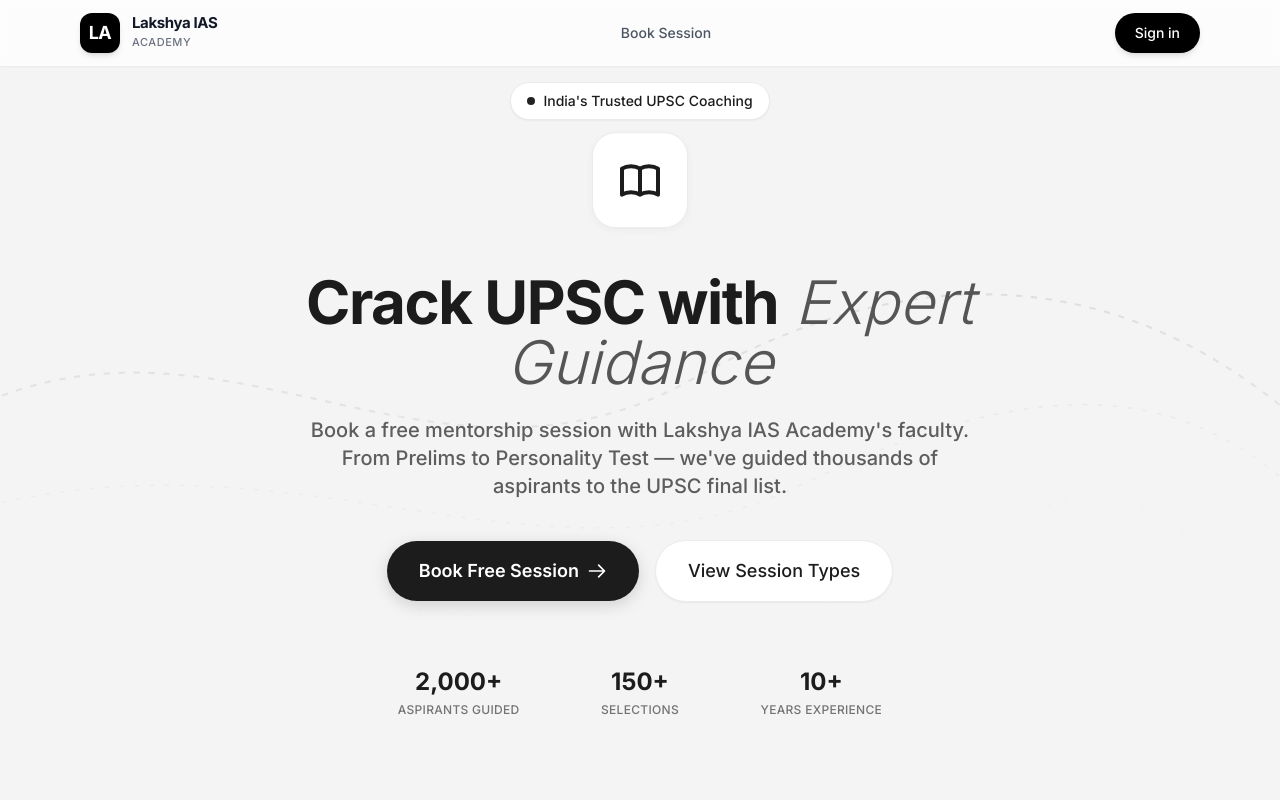
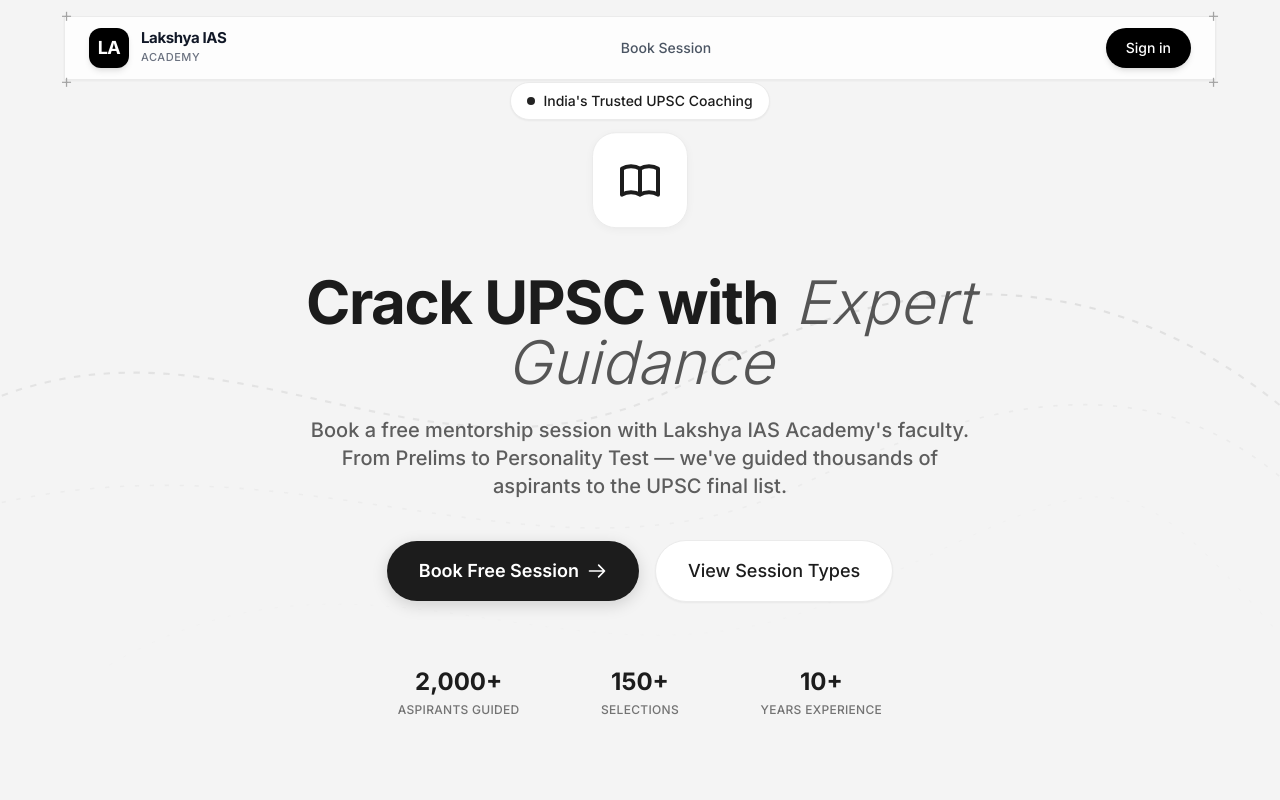
Before and after one commit to MRIARC-08/lakshya-scheduling, a Next.js app in the folder frontend/: page / in a window 1280 px wide. Shown: the top 800 px of the page. Built offline with nearby package versions, Linux system fonts and the light colour scheme; no server answers.

Commit message:
ui: add corsair style dotted background and floating navbar with crosshairs

```diff
--- a/frontend/src/app/globals.css
+++ b/frontend/src/app/globals.css
@@ -23,9 +23,8 @@
 }
 
 body {
-  background-color: #f8fafc;
-  /* Add subtle overall gradient */
-  background-image: radial-gradient(at 0% 0%, hsla(28, 100%, 74%, 0.15) 0px, transparent 50%),
-                    radial-gradient(at 100% 0%, hsla(230, 69%, 53%, 0.1) 0px, transparent 50%);
+  background-color: #fafafa;
+  background-image: radial-gradient(#d1d5db 1px, transparent 1px);
+  background-size: 24px 24px;
   background-attachment: fixed;
 }
--- a/frontend/src/components/Navbar.tsx
+++ b/frontend/src/components/Navbar.tsx
@@ -22,11 +22,15 @@
   return (
     <nav
       ref={navRef}
-      className="fixed top-0 left-0 right-0 z-50 glass border-b-0
-                 shadow-sm transition-all duration-300"
+      className="fixed top-0 left-0 right-0 z-50 p-4 transition-all duration-300 pointer-events-none"
     >
-      <div className="max-w-6xl mx-auto px-4 h-16
-                      flex items-center justify-between">
+      <div className="max-w-6xl mx-auto h-16 bg-white/80 backdrop-blur-md border border-[#ebebeb] shadow-sm flex items-center justify-between px-6 relative pointer-events-auto">
+
+        {/* Corner crosses */}
+        <span className="absolute -top-[12px] -left-[5px] text-[#a3a3a3] leading-none text-xl font-light pointer-events-none">+</span>
+        <span className="absolute -top-[12px] -right-[5px] text-[#a3a3a3] leading-none text-xl font-light pointer-events-none">+</span>
+        <span className="absolute -bottom-[12px] -left-[5px] text-[#a3a3a3] leading-none text-xl font-light pointer-events-none">+</span>
+        <span className="absolute -bottom-[12px] -right-[5px] text-[#a3a3a3] leading-none text-xl font-light pointer-events-none">+</span>
 
         {/* Logo */}
         <Link href="/" className="flex items-center gap-3 group">
```
